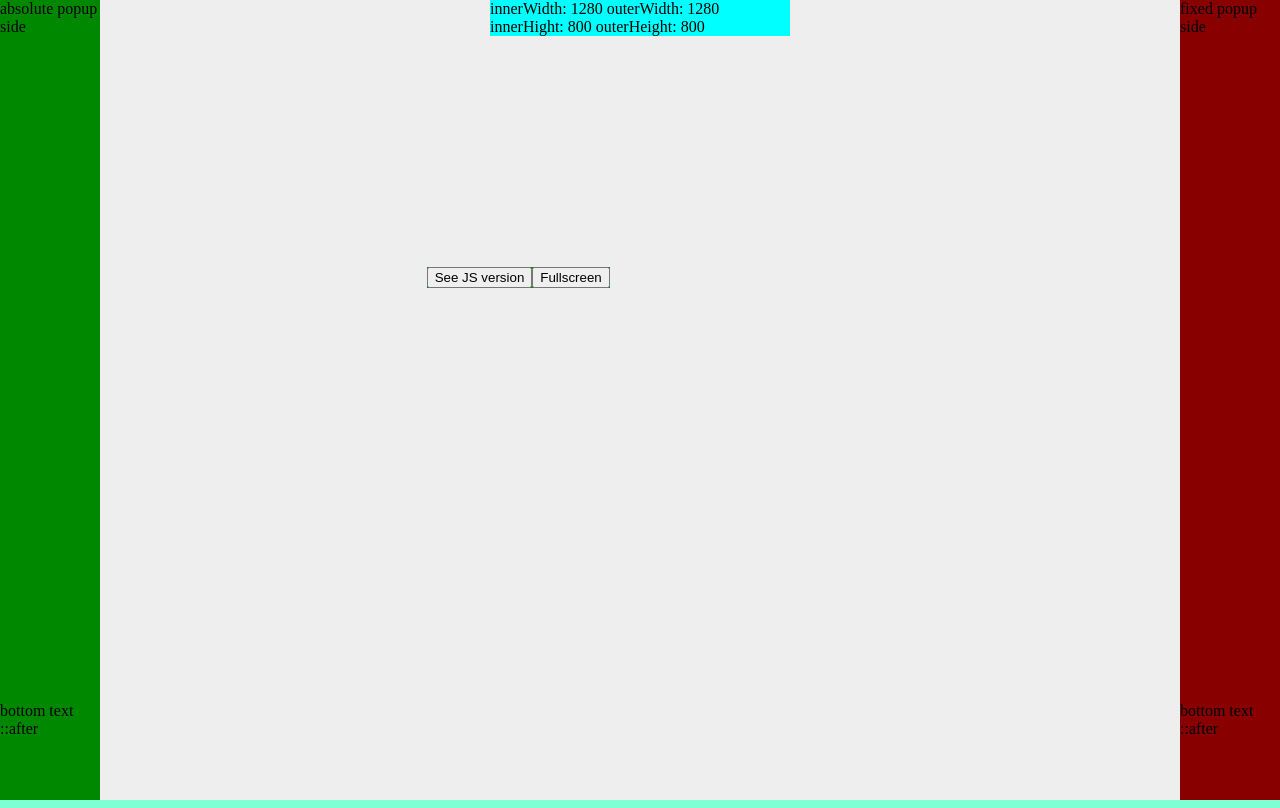
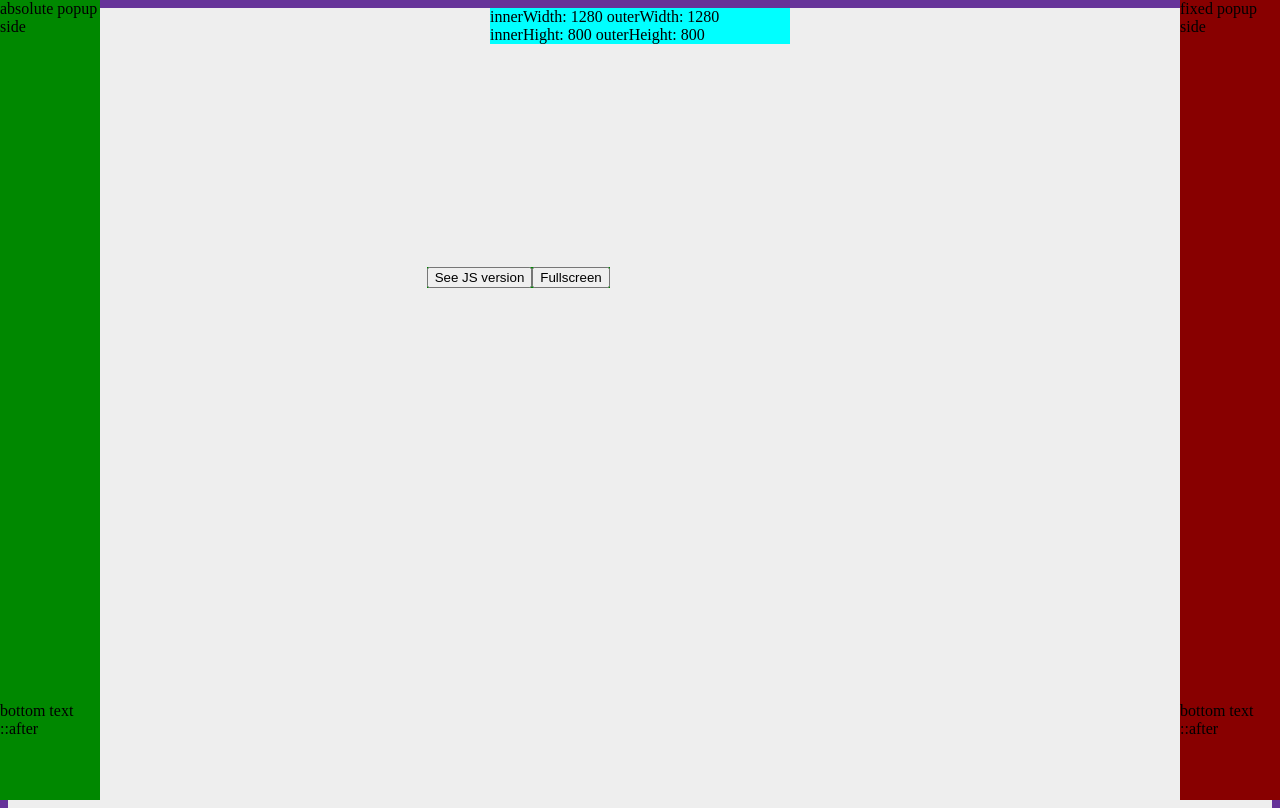
Before and after one commit to gaotter/viewporttester, an Angular app: page / in a window 1280 px wide. Built offline with nearby package versions, Linux system fonts and the light colour scheme.

Commit message:
testing viewport2

```diff
--- a/src/styles.css
+++ b/src/styles.css
@@ -1,16 +1,13 @@
 /* You can add global styles to this file, and also import other style files */
-body, html {
-    height: 100vh;
-    margin: 0;
+html, body {
+    height: 100%;
+    overflow: hidden;
 }
 
-html{
-    overflow: hidden;
-    width:100%;
-}
+
 body{
     position: absolute;
-    background-color: aquamarine;
+    background-color:rebeccapurple;
     top: 0;
     left: 0;
     right: 0;
--- a/wwwroot/viewporttester/styles.js
+++ b/wwwroot/viewporttester/styles.js
@@ -7,7 +7,7 @@
 /*! no static exports found */
 /***/ (function(module, exports) {
 
-module.exports = "/* You can add global styles to this file, and also import other style files */\nbody, html {\n    height: 100vh;\n    margin: 0;\n}\nhtml{\n    overflow: hidden;\n    width:100%;\n}\nbody{\n    position: absolute;\n    background-color: aquamarine;\n    top: 0;\n    left: 0;\n    right: 0;\n    bottom: 0;\n    overflow: scroll;\n    -webkit-overflow-scrolling: touch;\n    overflow-scrolling: touch;\n} "
+module.exports = "/* You can add global styles to this file, and also import other style files */\nhtml, body {\n    height: 100%;\n    overflow: hidden;\n}\nbody{\n    position: absolute;\n    background-color:rebeccapurple;\n    top: 0;\n    left: 0;\n    right: 0;\n    bottom: 0;\n    overflow: scroll;\n    -webkit-overflow-scrolling: touch;\n    overflow-scrolling: touch;\n} "
 
 /***/ }),
 
```
Also changed, not shown: 1 other file (tests, documents, lock files or other folders).
